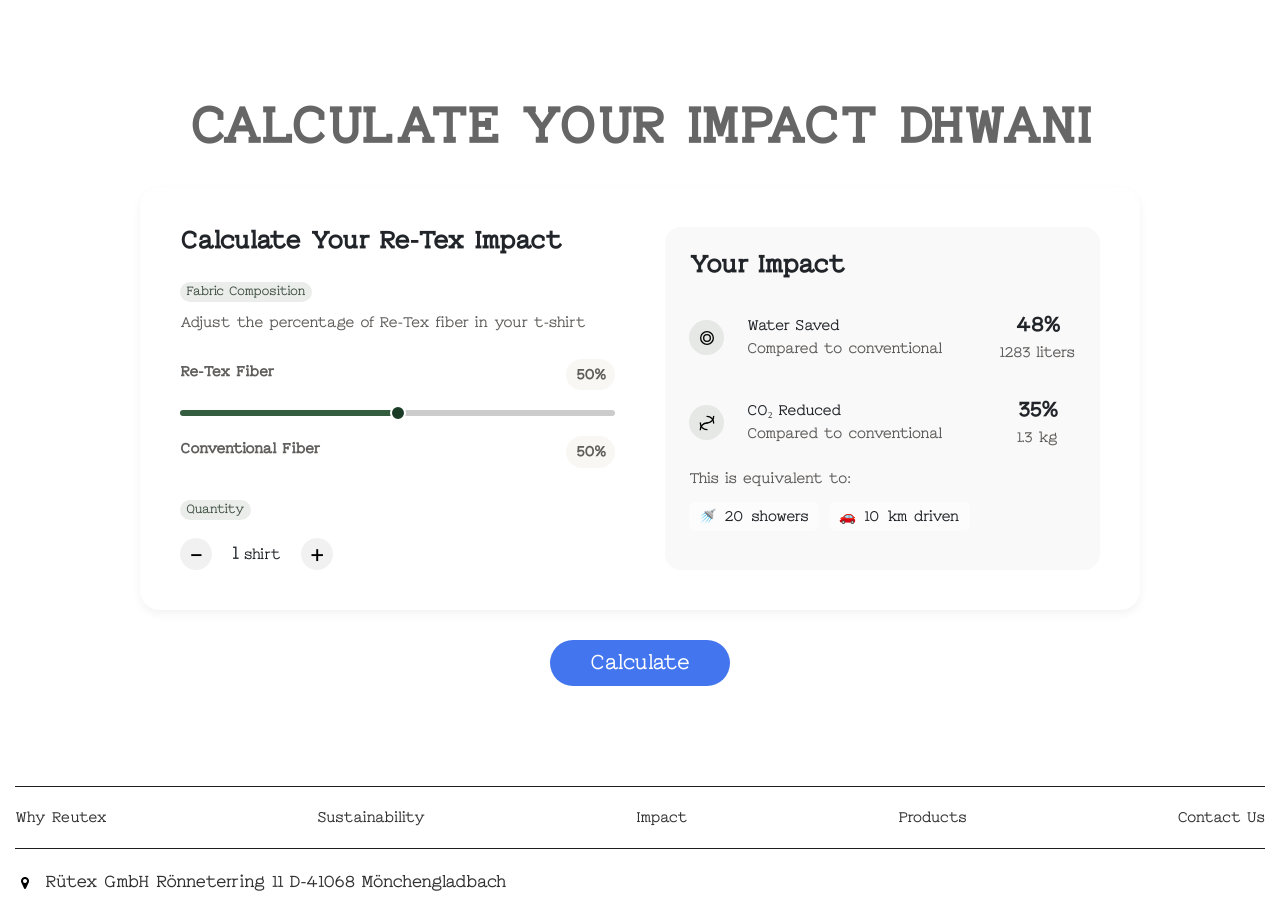
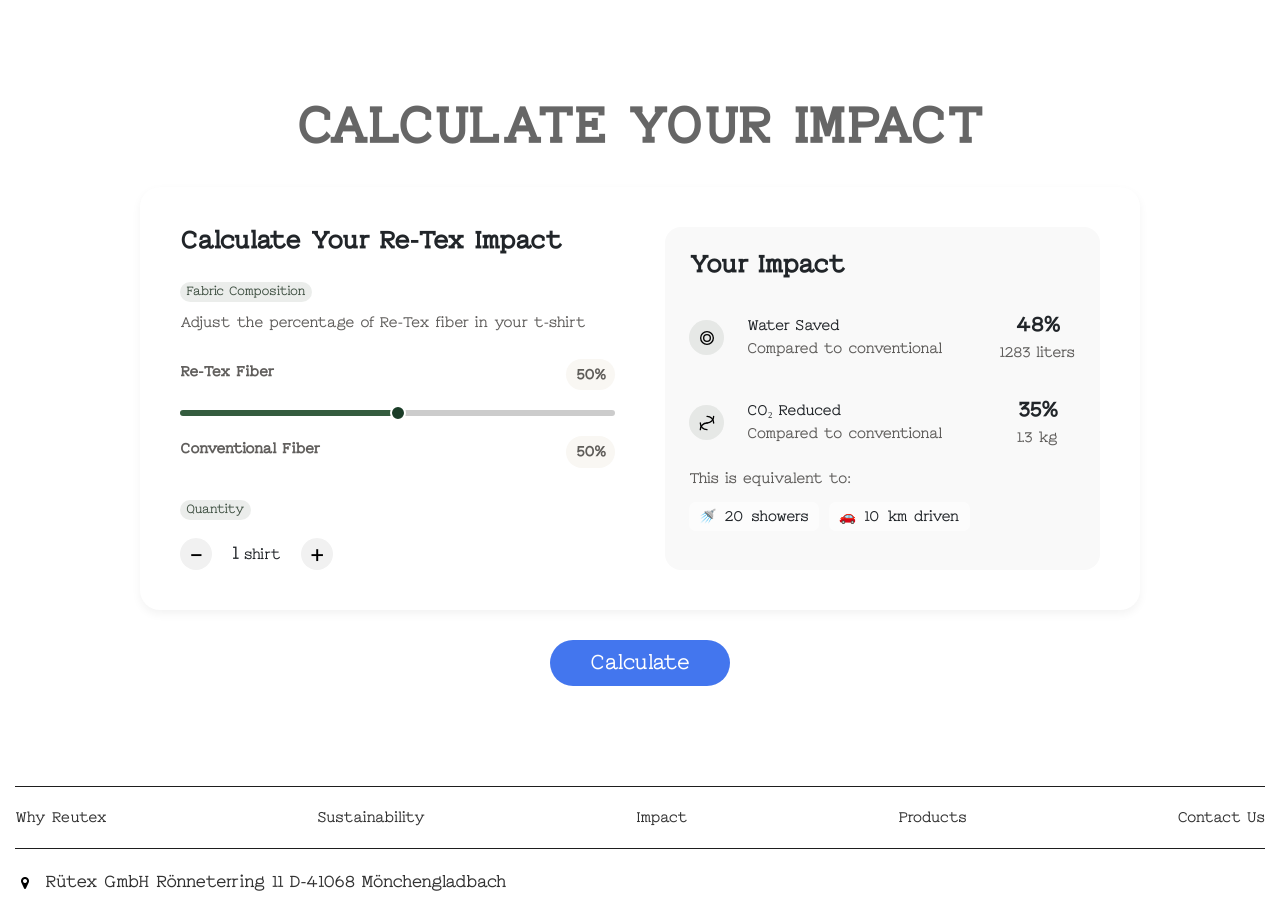
Before and after one commit to dhwaniturakhia25/rutex-web, a plain HTML site: page impact.html in a window 1280 px wide. Shown: the part 3017-3914 px from the top of the page. Drawn offline with Linux system fonts and the light colour scheme; files whose address does not match are found by name.

Commit message:
dhwani add new

```diff
--- a/impact.html
+++ b/impact.html
@@ -114,7 +114,7 @@
         <section id="impact" class="ptb-50">
             <div class="container">
                 <div class="text-center">
-                    <h2>Calculate your Impact dhwani</h2>
+                    <h2>Calculate your Impact</h2>
                     <div class="impact-image">
                         <div class="left">
                           <h5 class="mb-4">Calculate Your Re-Tex Impact</h5>
```
